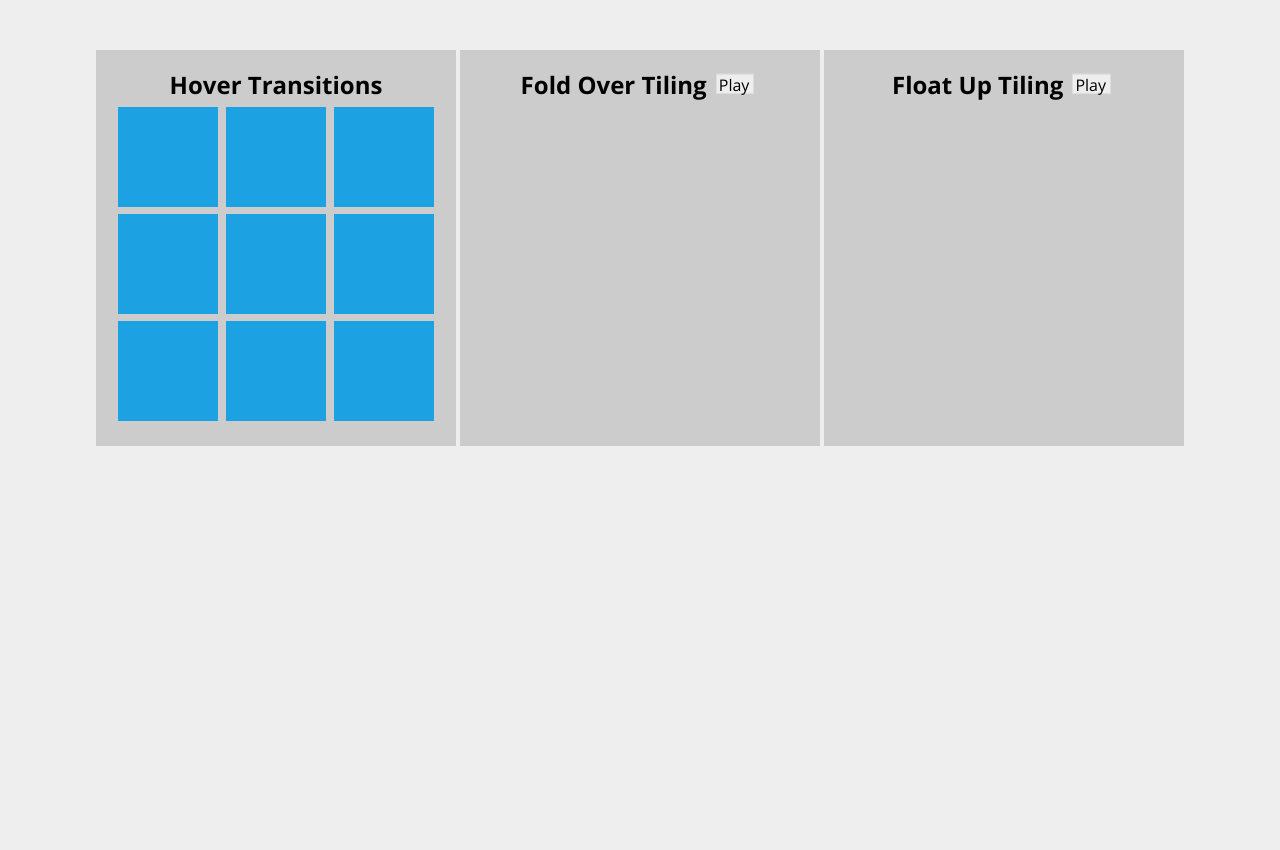
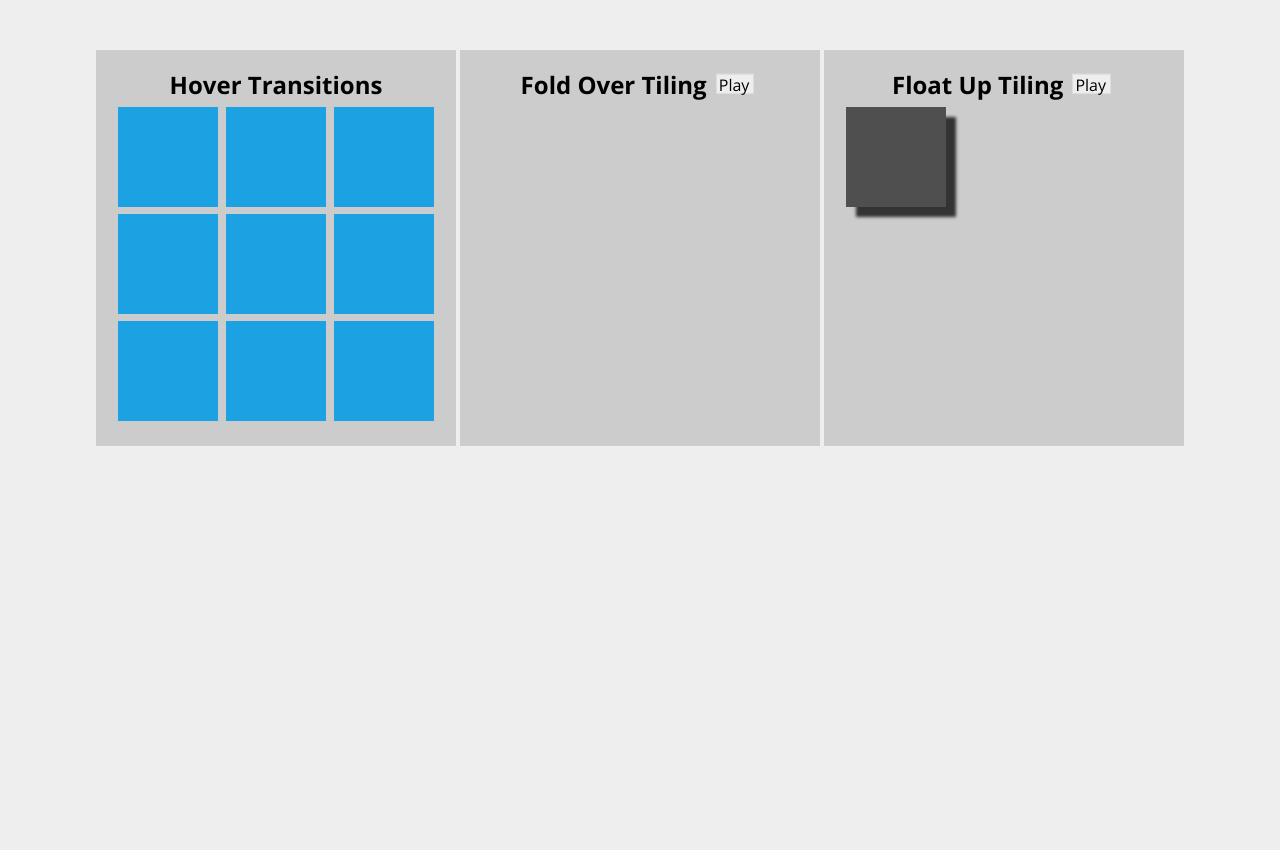
Before and after one commit to seckwei/seckwei.github.io, a PHP site: page /css-fun/index.html in a window 1280 px wide. Run offline with PHP 8.4, Linux system fonts and the light colour scheme; some libraries are stand-ins or nearby versions.

Commit message:
Updated ToC; Added styles and animation for SQ3

```diff
--- a/css-fun/css/square.css
+++ b/css-fun/css/square.css
@@ -3,9 +3,13 @@
 	CSS for various random stuff to play with
 */
 
-/** TABLE OF CONTENTS
+/**
+TABLE OF CONTENTS
 	1. IMPORTED FONTS
 	2. STANDARD HTML TAGS
+		2.1 PAGE WRAPPER
+			2.1.1 CONTENT WRAPPER
+		2.2 SQUARE
 	3. ANIMATIONS
 **/
 
@@ -41,7 +45,7 @@ div.page-wrapper {
 		min-height: 356px;
 		max-height: 356px;
 		vertical-align: top;
-		perspective: 800px;
+		perspective: 600px;
 		background-color: #ccc;
 		}
 		div.page-wrapper div.content-wrapper div.cw-title {
@@ -65,10 +69,10 @@ div.page-wrapper {
 		div.page-wrapper div.content-wrapper.cw2 {
 			/* empty */
 			}
-			div.page-wrapper div.content-wrapper.cw2  div.flow-right	{
+			div.page-wrapper div.content-wrapper  div.flow-right	{
 				text-align: left;
 			}
-			div.page-wrapper div.content-wrapper.cw2  div.flow-left	{
+			div.page-wrapper div.content-wrapper  div.flow-left	{
 				text-align: right;
 			}
 
@@ -91,6 +95,7 @@ div.square {
 			transition: transform 0.3s;
 		}
 
+	/* SQUARE 2 */
 	/* SQUARE 2 STATIC */
 	div.square.sq2{
 			background-color: #FF6014;
@@ -125,11 +130,19 @@ div.square {
 							animation: flipleft 1s;
 		}
 
-div.clear {
-	clear: both;
-}
+		/* SQUARE 3 */
+		div.square.sq3{
+			background-color: #4f4f4f;
+			}
+			div.square.sq3#float-up{
+				-webkit-animation: floatup 2s;
+								animation: floatup 2s;
+				-webkit-animation-fill-mode:forwards;
+			}
 
-/** ANIMATIONS **/
+
+/** -------- ANIMATIONS -------- **/
+/* ----- CONTENT #2 ----- */
 /* FLIP RIGHT */
 @-webkit-keyframes flipright {
 	0% {
@@ -195,3 +208,21 @@ div.clear {
 		transform: rotateY(180deg);
 	}
 }
+
+/* ----- CONTENT #3 ----- */
+@-webkit-keyframes floatup {
+	0% {
+		-webkit-transform-origin: 50% 50%;
+		-webkit-transform: scale(0.0);
+		-webkit-box-shadow: 3px 3px 3px #333;
+	}
+	75% {
+		-webkit-transform: scale(1.0);
+		-webkit-box-shadow: 4px 4px 3px #333;
+	}
+	100% {
+		-webkit-transform: translateZ(10px);
+		-webkit-box-shadow: 10px 10px 3px #333;
+	}
+}
+}
```
